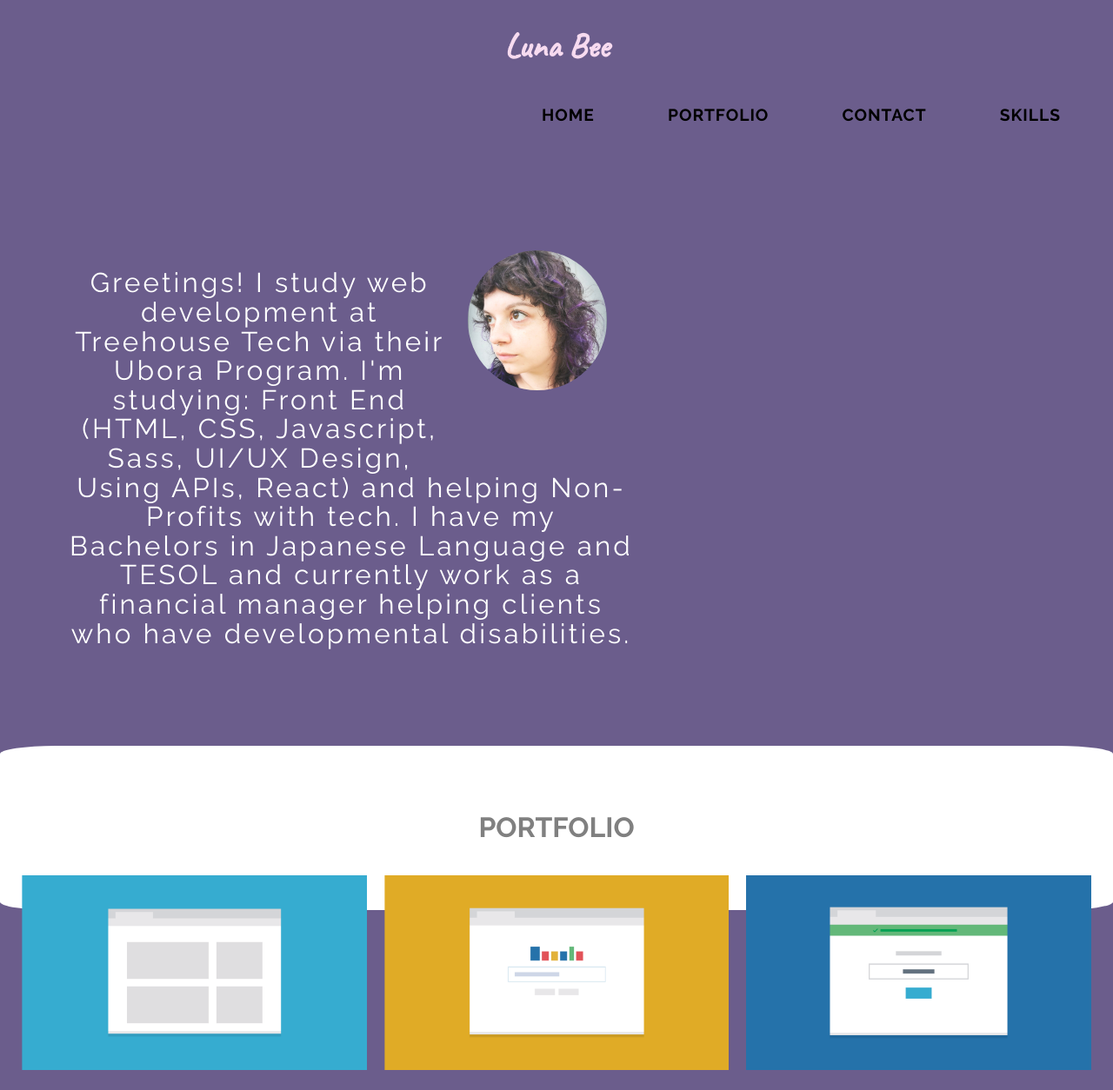
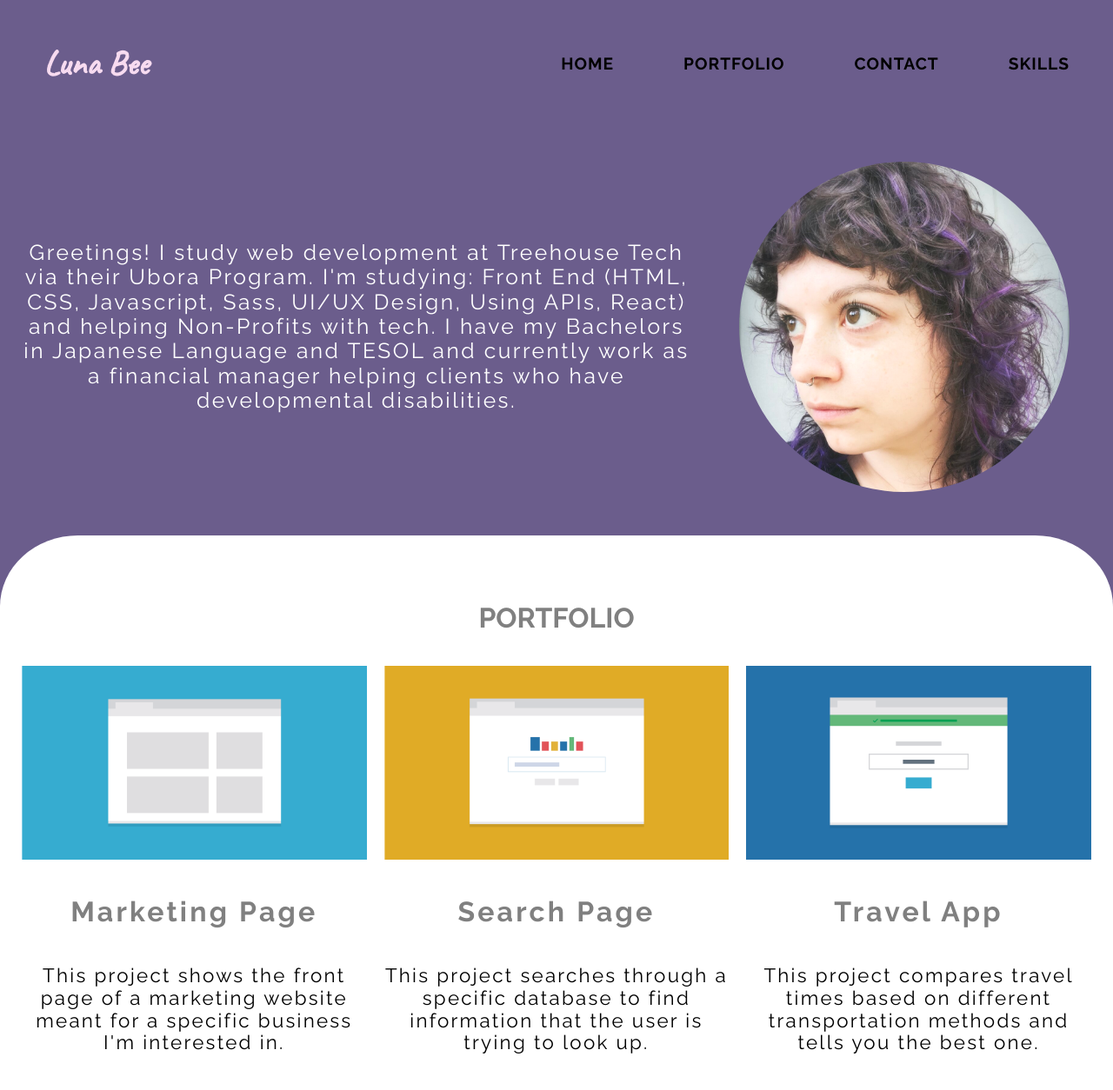
Before and after one commit to constbeecoding/mobile-first-layout, a plain HTML site: page index.html in a window 1280 px wide. Shown: the top 1254 px of the page at 87% size. Drawn offline with nearby package versions, Linux system fonts and the light colour scheme; files that its build step writes are made by us from their sources.

Commit message:
refactor: massively overhauled scss removing repetitive code and adding flexbox functionality for responsive design

```diff
--- a/scss/components/_media-queries.scss
+++ b/scss/components/_media-queries.scss
@@ -1,12 +1,15 @@
 /* ============================================ */
 /*               Media Queries                  */
 /* ============================================ */
+$breakpoint-tablet: 768px;
+$breakpoint-desktop: 1024px;
 
 $portfolio-bg: #fff;
+$main-text: #fff;
 
-/* Note: Hide Footer Nav on Mobile - only display "back to top" */
+//*TABLET BREAKPOINT*//
 
-@media (min-width: 768px)  {
+@media (min-width: $breakpoint-tablet)  {
 
     ul{
         margin: auto;
@@ -14,82 +17,61 @@ $portfolio-bg: #fff;
     }
 
     li {
-        display: inline-block;
         background: none;
-     }
+    }
+
+    .name {
+        padding: 20px;
+    }
+
+    .main-header{
+        flex-direction: column;
+    }
+
+    .main-nav ul {
+        flex-direction: row;
+        justify-content: center;
+    }
 
     .intro-img {
-        margin: 0 20px 20px 0;
-        float: right;
-        max-width: 30%;
+        margin: 20px;
+        max-width: 33.33%;
         padding: 20px;
         border-radius: 50%;
     }
 
-    .name {
-        margin-top: 20px;
-        clear: both;
-        padding: 20px;
-
-    }
-    .main-nav {
-        width: 100%;
-    }
-
     .intro {
-        display: block;
-        float: left;
-        font-size: 1.4em;
-        font-weight: lighter;
-        letter-spacing: .1em;
-        line-height: 1.5em;
-        margin: 20px 0 0 20px;
-        width: 60%;
-        text-align: left;
-
+        flex-direction: row-reverse;
+        align-items: center;
     }
 
     .portfolio {
-        display: block;
-        background-color: $portfolio-bg;
-        clear: both;
+        flex-direction: row;
+        flex-wrap: wrap;
      }
 
-    .portfolio-img {
-        display: block;
-        margin: auto;
-
+    .col {
+        width: 50%;
     }
 
-    .col {
-        float: left;
-        width: calc(50% - 5px);
-        margin-bottom: 0;
+    .skills ul {
+        flex-direction: row;
     }
 
     .contact {
+        margin: 20px 0;
+        padding: 20px;
         text-align: center;
     }
 
-    .footer-name {
-        display: block;
-        margin: 10px 0;
-        float: left;
+    .footer-nav {
+        display: flex;
 
-    }
-    .footer-nav {
-        display: block;
+        li {
+            padding: 15px;
+            margin: 5px;
+        }
       }
-
-      .footer-nav ul {
-          float: right;
-      }
-
-      .footer-nav li {
-          padding: 15px;
-          margin: 5px;
-      }
-
 
     .top {
          display: none;
@@ -98,108 +80,27 @@ $portfolio-bg: #fff;
 
 }
 
-@media (min-width: 1024px)  {
+
+//*DESKTOP BREAKPOINT*//
+
+@media (min-width: $breakpoint-desktop)  {
 
 
-    ul{
-        margin: auto;
-        text-align: right;
-        padding: 0 10px 20px 0;
-
-    }
-
-    li {
-        display: inline-block;
-        background: none;
-
-     }
-
-    .intro-img {
-        float: right;
-        margin: 0 20px 45px 0;
-        border-radius: 50%;
-    }
-
-    .name {
-        display: block;
-        margin: auto;
-        float: left;
-
-    }
-    .main-nav ul{
-        width: 100%;
-        margin: auto;
-        display: block;
+    .main-header {
+        flex-direction: row;
+        align-items: center;
+        justify-content: space-between;
     }
 
     .intro {
-        display: block;
-        text-align: left;
-        font-size: 1.4em;
-        font-weight: lighter;
-        letter-spacing: .1em;
-        line-height: 1.5em;
-        margin: 20px 20px;
-        padding: 50px;
-        width: 60%;
-
+        font-size: 1.1em;
     }
 
     .portfolio {
-        display: block;
-        background-color: $portfolio-bg;
-        clear: both;
-        border-radius: 5%;
+        border-radius: 7%;
      }
 
-    .portfolio-img {
-        max-width: 100%;
-        display: block;
-        margin: auto;
+    .col {
+        width: 33.33%;
+       }
     }
-
-    .col {
-        width: calc(33.333%);
-       }
-
-
-    .skills ul {
-        text-align: center;
-
-    }
-    .contact {
-        text-align: center;
-    }
-
-    .footer-name {
-        display: block;
-        margin: 15px 0;
-        float: left;
-
-    }
-    .footer-nav {
-      display: block;
-    }
-
-    .footer-nav ul {
-        float: right;
-    }
-
-    .footer-nav li {
-        padding: 15px;
-        margin: 5px;
-    }
-
-    .top {
-         display: none;
-     }
-
-    }
-
-
-/*Float Clearfix-------------------------------*/
-.clearfix:after {
-    content: "";
-    display: table;
-    clear: both;
-}
```
